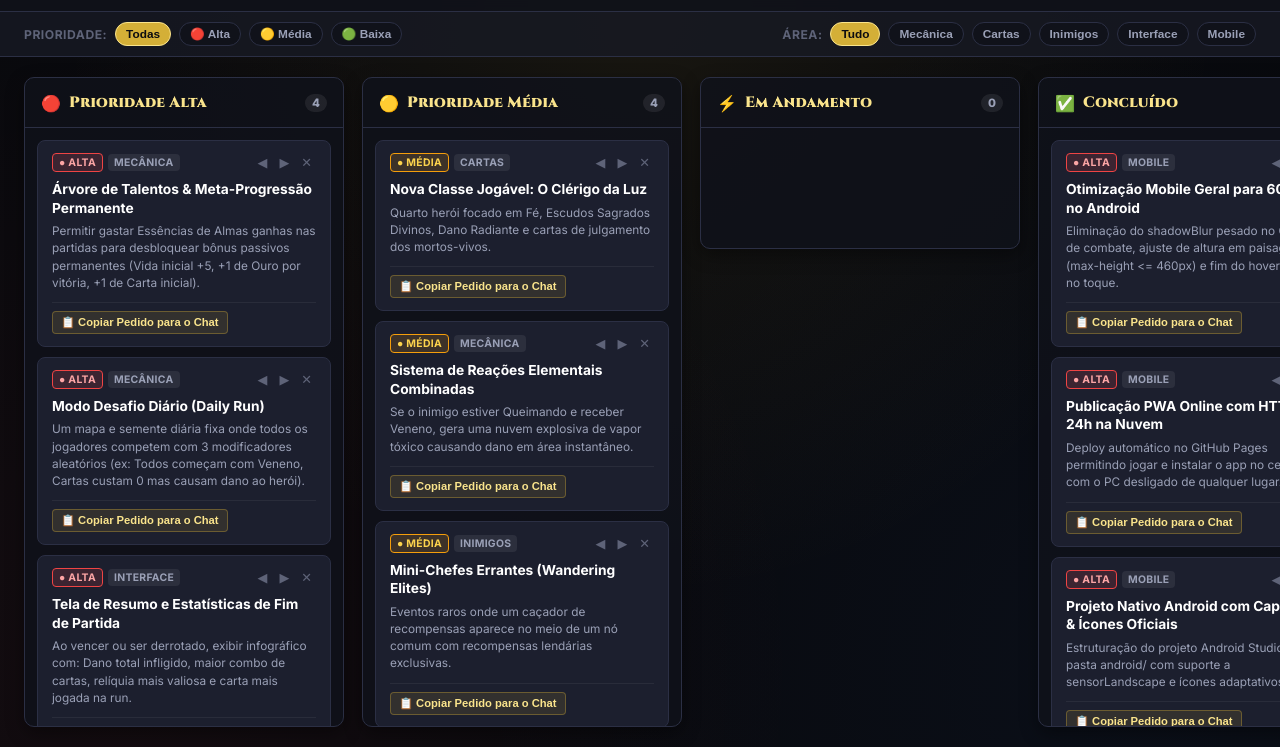
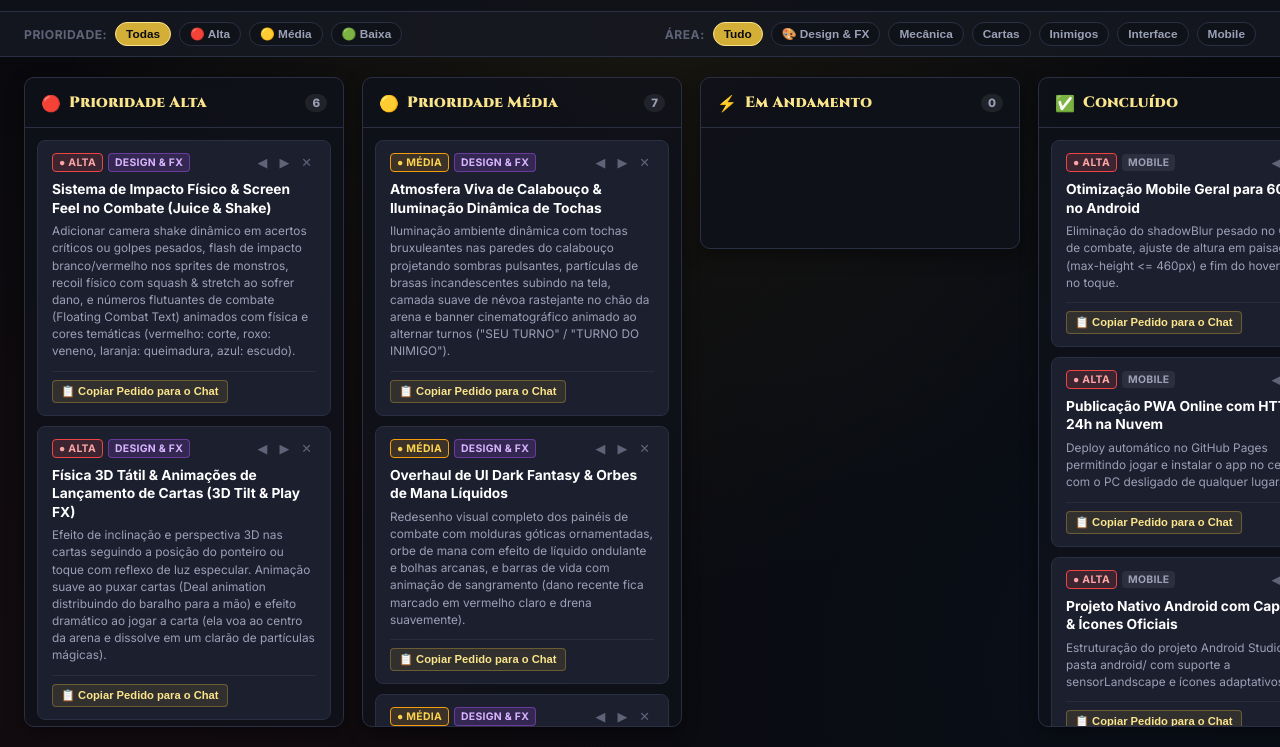
Before and after one commit to luanlucas222/cards-e-dungeons, an Electron app: page dev-board.html in a window 1280 px wide. Shown: the part 60-807 px from the top of the page. Drawn offline with Linux system fonts and the light colour scheme.

Commit message:
feat(kanban): adicionar tarefas dedicadas de Design, Animacoes e Screen Juice

```diff
--- a/dev-board.html
+++ b/dev-board.html
@@ -312,6 +312,12 @@
       color: var(--text-muted);
     }
 
+    .tag-category-design {
+      background: rgba(168, 85, 247, 0.18);
+      border: 1px solid rgba(168, 85, 247, 0.45);
+      color: #d8b4fe;
+    }
+
     .card-title {
       font-size: 0.86rem;
       font-weight: 700;
@@ -512,6 +518,7 @@
     <div class="filter-group">
       <span class="filter-label">Área:</span>
       <button class="filter-pill active" onclick="setCategoryFilter('all')">Tudo</button>
+      <button class="filter-pill" onclick="setCategoryFilter('Design & FX')">🎨 Design & FX</button>
       <button class="filter-pill" onclick="setCategoryFilter('Mecânica')">Mecânica</button>
       <button class="filter-pill" onclick="setCategoryFilter('Cartas')">Cartas</button>
       <button class="filter-pill" onclick="setCategoryFilter('Inimigos')">Inimigos</button>
@@ -594,6 +601,7 @@
       <div class="form-group">
         <label>Categoria / Área</label>
         <select id="new-category" class="form-control">
+          <option value="Design & FX">🎨 Design & FX (Animações)</option>
           <option value="Mecânica">Mecânica de Jogo</option>
           <option value="Cartas">Cartas & Decks</option>
           <option value="Inimigos">Inimigos & Chefes</option>
@@ -621,9 +629,27 @@
   <div id="toast" class="toast">Pedido copiado com sucesso!</div>
 
   <script>
-    const STORAGE_KEY = 'cards_dungeons_kanban_tasks_v1';
+    const STORAGE_KEY = 'cards_dungeons_kanban_tasks_v2';
 
     const DEFAULT_TASKS = [
+      // DESIGN & ANIMAÇÕES (ALTA PRIORIDADE)
+      {
+        id: 'task-fx-1',
+        title: 'Sistema de Impacto Físico & Screen Feel no Combate (Juice & Shake)',
+        desc: 'Adicionar camera shake dinâmico em acertos críticos ou golpes pesados, flash de impacto branco/vermelho nos sprites de monstros, recoil físico com squash & stretch ao sofrer dano, e números flutuantes de combate (Floating Combat Text) animados com física e cores temáticas (vermelho: corte, roxo: veneno, laranja: queimadura, azul: escudo).',
+        priority: 'high',
+        category: 'Design & FX',
+        column: 'todo-high'
+      },
+      {
+        id: 'task-fx-2',
+        title: 'Física 3D Tátil & Animações de Lançamento de Cartas (3D Tilt & Play FX)',
+        desc: 'Efeito de inclinação e perspectiva 3D nas cartas seguindo a posição do ponteiro ou toque com reflexo de luz especular. Animação suave ao puxar cartas (Deal animation distribuindo do baralho para a mão) e efeito dramático ao jogar a carta (ela voa ao centro da arena e dissolve em um clarão de partículas mágicas).',
+        priority: 'high',
+        category: 'Design & FX',
+        column: 'todo-high'
+      },
+
       // PRIORIDADE ALTA
       {
         id: 'task-1',
@@ -656,6 +682,32 @@
         priority: 'high',
         category: 'Inimigos',
         column: 'todo-high'
+      },
+
+      // DESIGN & ANIMAÇÕES (MÉDIA PRIORIDADE)
+      {
+        id: 'task-fx-3',
+        title: 'Atmosfera Viva de Calabouço & Iluminação Dinâmica de Tochas',
+        desc: 'Iluminação ambiente dinâmica com tochas bruxuleantes nas paredes do calabouço projetando sombras pulsantes, partículas de brasas incandescentes subindo na tela, camada suave de névoa rastejante no chão da arena e banner cinematográfico animado ao alternar turnos ("SEU TURNO" / "TURNO DO INIMIGO").',
+        priority: 'med',
+        category: 'Design & FX',
+        column: 'todo-med'
+      },
+      {
+        id: 'task-fx-4',
+        title: 'Overhaul de UI Dark Fantasy & Orbes de Mana Líquidos',
+        desc: 'Redesenho visual completo dos painéis de combate com molduras góticas ornamentadas, orbe de mana com efeito de líquido ondulante e bolhas arcanas, e barras de vida com animação de sangramento (dano recente fica marcado em vermelho claro e drena suavemente).',
+        priority: 'med',
+        category: 'Design & FX',
+        column: 'todo-med'
+      },
+      {
+        id: 'task-fx-5',
+        title: 'Animação Triunfal de Vitória & Baú de Recompensas 3D',
+        desc: 'Tela de vitória após os combates com baú do tesouro épico se abrindo, projetando feixes dourados de luz volumétrica, chuva de moedas tilintando com física e cartas de recompensa saltando do interior do baú com partículas cintilantes de acordo com a raridade.',
+        priority: 'med',
+        category: 'Design & FX',
+        column: 'todo-med'
       },
 
       // PRIORIDADE MÉDIA
@@ -772,17 +824,20 @@
     let categoryFilter = 'all';
 
     function initBoard() {
-      const saved = localStorage.getItem(STORAGE_KEY);
+      const saved = localStorage.getItem(STORAGE_KEY) || localStorage.getItem('cards_dungeons_kanban_tasks_v1');
       if (saved) {
         try {
-          tasks = JSON.parse(saved);
+          const parsed = JSON.parse(saved);
+          const existingIds = new Set(parsed.map(t => t.id));
+          const missingDefaults = DEFAULT_TASKS.filter(t => !existingIds.has(t.id));
+          tasks = [...parsed, ...missingDefaults];
         } catch (e) {
           tasks = [...DEFAULT_TASKS];
         }
       } else {
         tasks = [...DEFAULT_TASKS];
-        saveTasks();
       }
+      saveTasks();
       renderBoard();
     }
 
@@ -818,7 +873,7 @@
           <div class="card-top">
             <div class="card-tags">
               <span class="tag tag-priority-${task.priority}">● ${priorityLabel}</span>
-              <span class="tag tag-category">${task.category || 'Geral'}</span>
+              <span class="${task.category === 'Design & FX' ? 'tag tag-category tag-category-design' : 'tag tag-category'}">${task.category || 'Geral'}</span>
             </div>
             <div class="card-actions-dropdown">
               <button class="btn-icon" onclick="moveTask('${task.id}', -1)" title="Mover para esquerda">◀</button>
--- a/service-worker.js
+++ b/service-worker.js
@@ -3,7 +3,7 @@
  * Service Worker para execução 100% offline do jogo "Cards e Dungeons" em celulares e navegadores.
  */
 
-const CACHE_NAME = 'cards-dungeons-v1.1.0';
+const CACHE_NAME = 'cards-dungeons-v1.1.1';
 
 const PRECACHE_ASSETS = [
   './',
```
